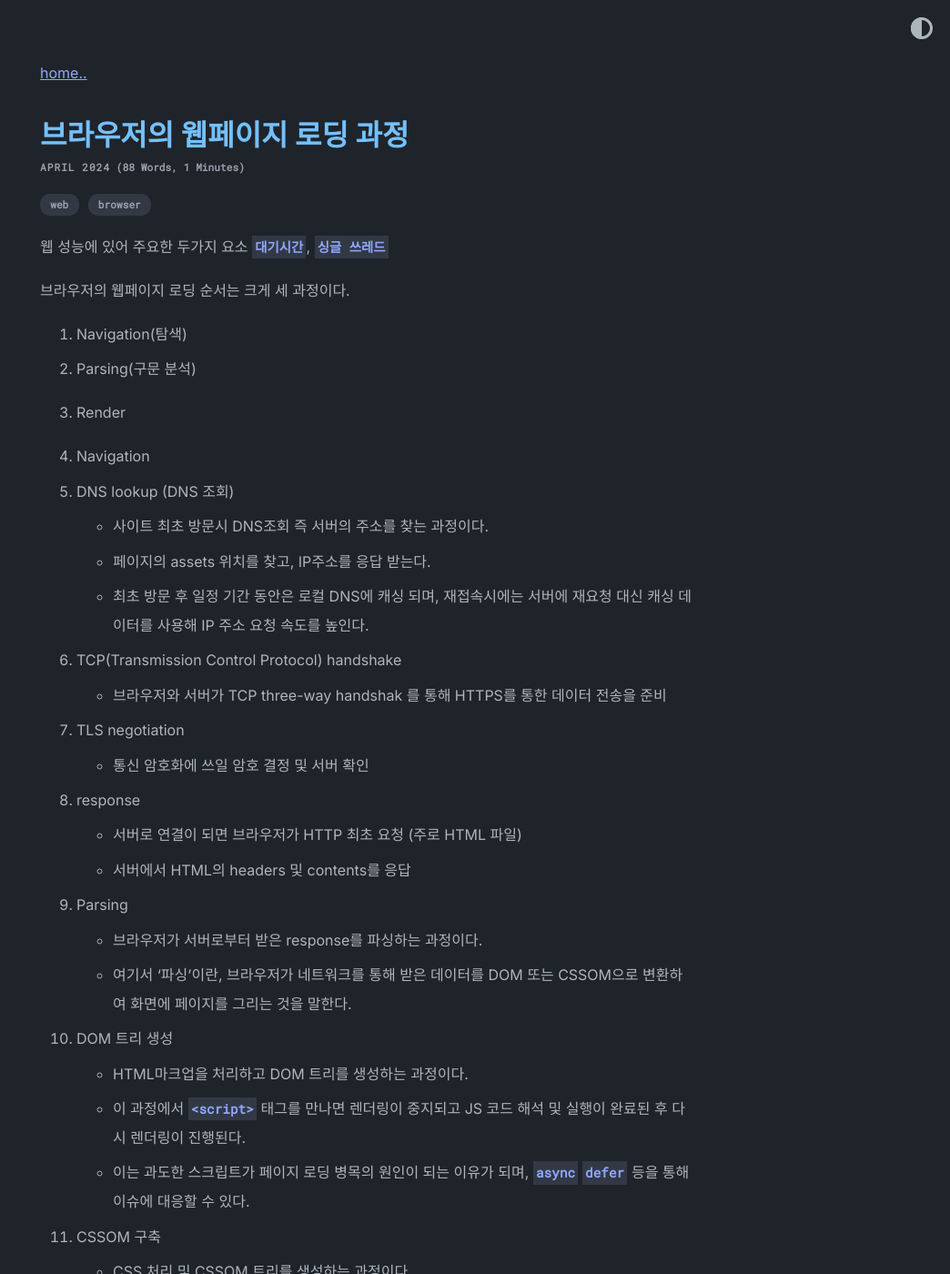
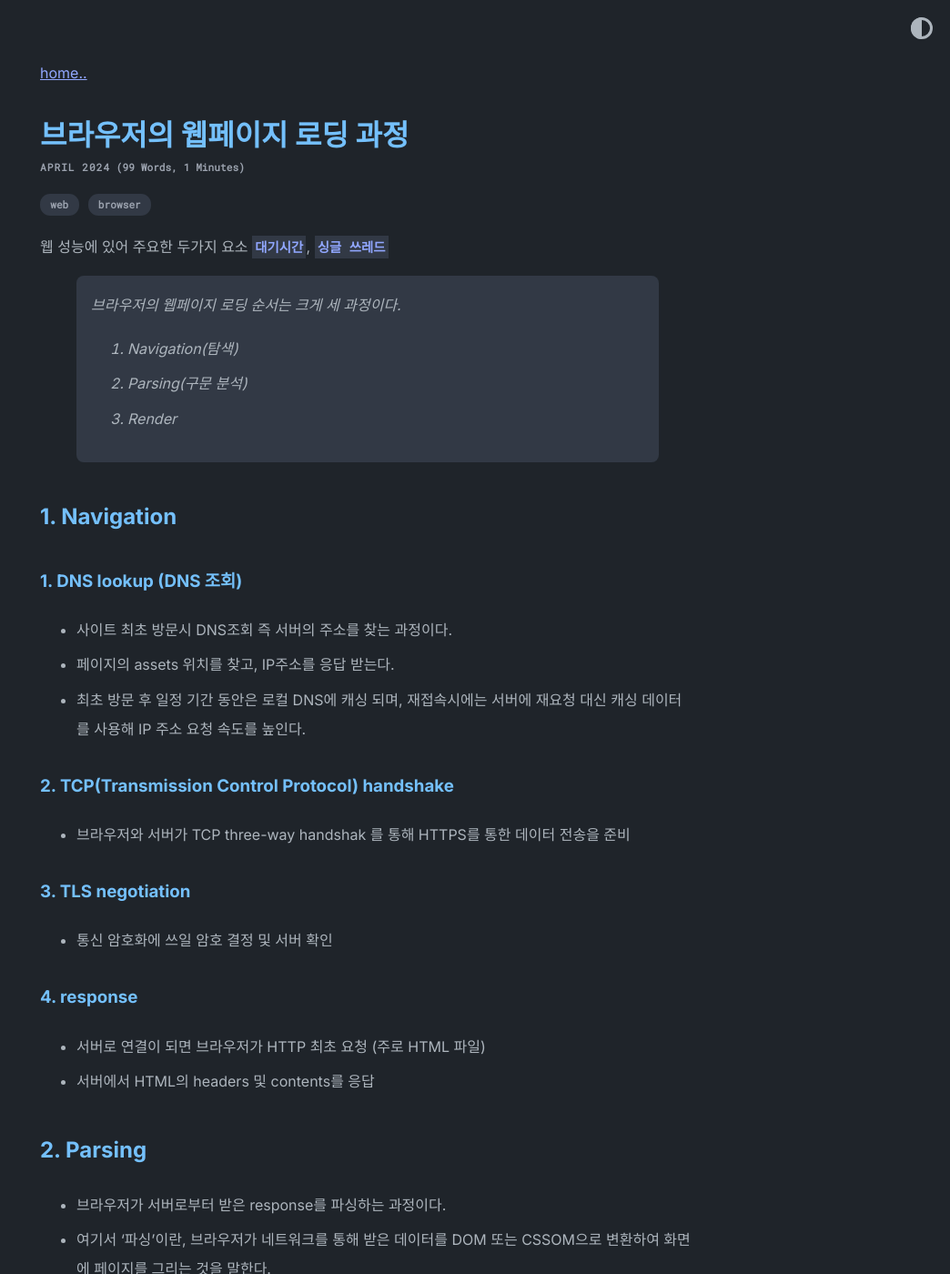
Before and after one commit to rumiKim/rumiKim.github.io, a Jekyll site: the page built from _posts/2024-04-16-브라우저의 웹페이지 로딩 과정.md, in a window 1280 px wide and 1400 px high. Shown: the whole window at 91% size, without its empty margins (236-1280 px from the left). Built offline with Jekyll 4.4.1, drawn with Linux system fonts in a browser that asks for light colours; some of the changed text lies outside the part shown.

```diff
--- a/_posts/2024-04-16-브라우저의 웹페이지 로딩 과정.md
+++ b/_posts/2024-04-16-브라우저의 웹페이지 로딩 과정.md
@@ -5,41 +5,41 @@ tags: [web, browser]
 
 웹 성능에 있어 주요한 두가지 요소 `대기시간`, `싱글 쓰레드`
 
-브라우저의 웹페이지 로딩 순서는 크게 세 과정이다.
+> 브라우저의 웹페이지 로딩 순서는 크게 세 과정이다.
 1. Navigation(탐색)
 2. Parsing(구문 분석)
 3. Render
 
 
-1. Navigation
-  1. DNS lookup (DNS 조회)
+## 1. Navigation
+### 1. DNS lookup (DNS 조회)
   - 사이트 최초 방문시 DNS조회 즉 서버의 주소를 찾는 과정이다.
   - 페이지의 assets 위치를 찾고, IP주소를 응답 받는다.
   - 최초 방문 후 일정 기간 동안은 로컬 DNS에 캐싱 되며, 재접속시에는 서버에 재요청 대신 캐싱 데이터를 사용해 IP 주소 요청 속도를 높인다.
 
-  2. TCP(Transmission Control Protocol) handshake
+### 2. TCP(Transmission Control Protocol) handshake
   - 브라우저와 서버가 TCP three-way handshak 를 통해 HTTPS를 통한 데이터 전송을 준비
 
-  3. TLS negotiation
+### 3. TLS negotiation
   - 통신 암호화에 쓰일 암호 결정 및 서버 확인
 
-  4. response
+### 4. response
   - 서버로 연결이 되면 브라우저가 HTTP 최초 요청 (주로 HTML 파일)
   - 서버에서 HTML의 headers 및 contents를 응답
 
-2. Parsing
+## 2. Parsing
 - 브라우저가 서버로부터 받은 response를 파싱하는 과정이다.
 - 여기서 '파싱'이란, 브라우저가 네트워크를 통해 받은 데이터를 DOM 또는 CSSOM으로 변환하여 화면에 페이지를 그리는 것을 말한다.
-  1. DOM 트리 생성
+### 1. DOM 트리 생성
   - HTML마크업을 처리하고 DOM 트리를 생성하는 과정이다.
   - 이 과정에서 `<script>` 태그를 만나면 렌더링이 중지되고 JS 코드 해석 및 실행이 완료된 후 다시 렌더링이 진행된다.
   - 이는 과도한 스크립트가 페이지 로딩 병목의 원인이 되는 이유가 되며, `async` `defer` 등을 통해 이슈에 대응할 수 있다.
-  2. CSSOM 구축
+### 2. CSSOM 구축
   - CSS 처리 및 CSSOM 트리를 생성하는 과정이다.
   - 이렇게 HTML, CSS가 분석되는 동안, 프리로드 스캐너가 프크립트 및 이미지 리소스를 찾아 다운로드를 진행.
   - CSS 다운로드는 HTML 다운로드는 막지 않지만 Javascript 실행은 막는다.
-  3. Javascript 컴파일
+### 3. Javascript 컴파일
 
-3. Render
+## 3. Render
 - 위 2번(Parsing) 과정에서 생성된 DOM, CSSOM 트리가 Render tree로 합쳐지는 과정이다.
 - layout(크기와 위치 계산) ⏩️ paint(화면에 그리기) ⏩️ composite(레이어 합성)
```
Also changed, not shown: _posts/2024-04-17- var, let, const.md (added, +45 -0 lines).
